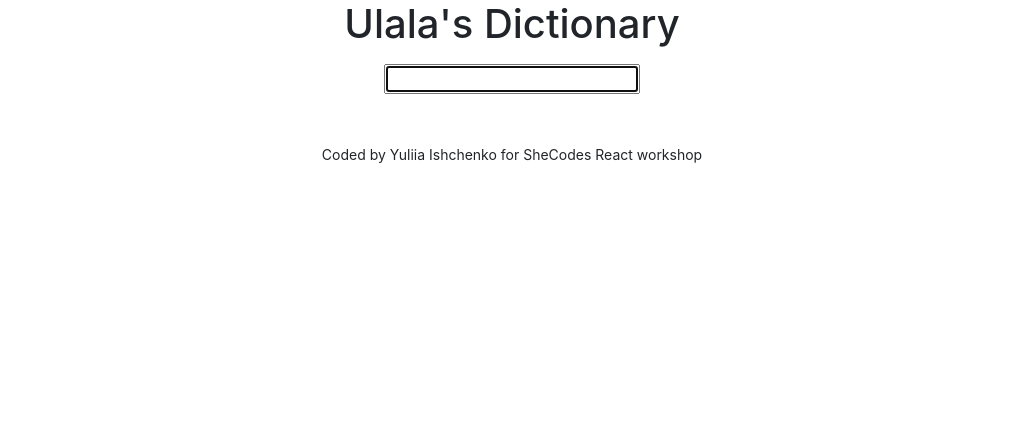
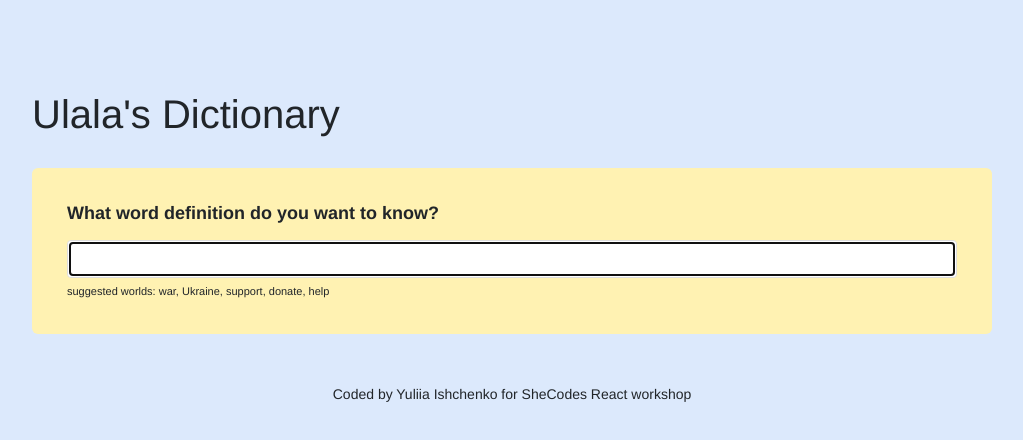
Before and after one commit to umouse/dictionary-app, a React (Create React App) app: page / in a window 1280 px wide. Shown: the top 440 px of the page, without its empty margins (128-1151 px from the left). Built offline with nearby package versions, Linux system fonts and the light colour scheme.

Commit message:
Add styling

```diff
--- a/src/App.css
+++ b/src/App.css
@@ -1,3 +1,23 @@
+
+body{
+  background: #dce9fc;
+  font-family: "Cerebri-Sans",Helvetica,Arial,sans-serif;
+}
+
 .App {
+  padding: 60px 0 100px;
+  max-width: 960px;
+  margin: 0 auto;
+}
+
+a{
+  color: #dce9fc;
+}
+
+.App-header{
+  margin: 30px 0;
+}
+.App-footer{
   text-align: center;
+  margin: 30px 0;
 }
--- /dev/null
+++ b/src/Dictionary.css
@@ -0,0 +1,22 @@
+.Dictionary h1{
+    font-size: 18px;
+    font-weight: bold;
+    margin-bottom: 15px;
+}
+.Dictionary section{
+    background: #fff2b2;
+    padding: 35px;
+    border-radius: 6px;
+    margin: 20px 0;
+}
+.Dictionary input{
+    width: 100%;
+    border-radius: 4px;
+    padding: 6px 10px;
+    color: #333;
+    border: 1px solid #ddd;
+}
+.Dictionary .hint{
+    font-size: 11px;
+    margin-top: 5px;
+}
--- a/src/Dictionary.js
+++ b/src/Dictionary.js
@@ -1,3 +1,4 @@
+import"./Dictionary.css"
 import React, {useState} from "react";
 import Results from './Results';
 import axios from "axios";
@@ -20,11 +21,16 @@ export default function Dictonary() {
     }
 
     return(
-        <div className="dictionary mt-3">
+        <div className="Dictionary mt-3">
+            <section>
+                <h1>What word definition do you want to know?</h1>
             <form onSubmit={search}>
                 <input type="search" autoFocus={true} onChange={handleWordChange}></input>
             </form>
+            <div className="hint">suggested worlds: war, Ukraine, support, donate, help </div>
+            </section>
             < Results  results={results}/>
+
         </div>
     );
 }
--- /dev/null
+++ b/src/Meaning.css
@@ -0,0 +1,10 @@
+.Meaning h3 {
+    font-size: 24px;
+    line-height: 1.5;
+    font-weight: bold;
+}
+
+.Meaning .example {
+    color: #70757a;
+    font-style: italic;
+}
--- a/src/Meaning.js
+++ b/src/Meaning.js
@@ -1,3 +1,4 @@
+import "./Meaning.css"
 import React from "react";
 import Synonyms from "./Synonyms";
 
@@ -11,9 +12,9 @@ export default function Meaning(props){
                 return(
                     <div key={index}>
                         <p>
-                            {definition.definition}
+                            <strong>Definition:</strong> {definition.definition}
                             <br />
-                            <em>{definition.example}</em>
+                            <strong>Example:</strong> <em>{definition.example}</em>
                             <Synonyms synonyms={definition.synonyms} />
                         </p>
                     </div>
--- /dev/null
+++ b/src/Phonetic.css
@@ -0,0 +1,24 @@
+.Phonetic {
+    margin: 20px 0;
+}
+
+.Phonetic a {
+    border:  1px solid #ddd;
+    text-decoration: none;
+    padding: 10px 15px;
+    font-size: 15px;
+    margin-right: 10px;
+    font-weight: bold;
+    border-radius: 25px;
+    transition: all 150ms ease-in-out;
+}
+
+.Phonetic a:hover {
+    background: white;
+    color: black;
+}
+.Phonetic .text{
+    margin-top: 10px;
+    opacity: 0.5;
+    font-weight: bold;
+}
--- a/src/Phonetic.js
+++ b/src/Phonetic.js
@@ -1,13 +1,15 @@
+import "./Phonetic.css";
 import React from "react";
+
 
 export default function Phonetic(props){
     return (
-        <div className="Phonetic">
-            <a href={props.phonetic.audio} target="_blank" rel="noreferrer">
+        <div className="Phonetic mb-3">
+            <a href={props.phonetic.audio} target="_blank" rel="noreferrer" >
                 Listen
             </a>
             <br />
-            {props.phonetic.text}
+            <span className="text mt-3">{props.phonetic.text}</span>
         </div>
     );
 }
--- /dev/null
+++ b/src/Results.css
@@ -0,0 +1,5 @@
+.Results h2 {
+    font-size: 36px;
+    font-weight: bold;
+    line-height: 1.5;
+}
--- a/src/Results.js
+++ b/src/Results.js
@@ -1,11 +1,14 @@
+import "./Results.css"
 import React  from "react";
 import Meaning from './Meaning';
 import Phonetic from './Phonetic';
+
 
 export default function Results(props){
     if(props.results){
         return(
             <div className="Results mt-3">
+                <section>
                 <h2>{props.results.word}</h2>
                  {props.results.phonetics.map(function(phonetic, index){
                     return (
@@ -14,11 +17,12 @@ export default function Results(props){
                         </div>
                     );
                 })}
+                </section>
                 {props.results.meanings.map(function(meaning, index){
                     return (
-                        <div key={index}>
+                        <section key={index}>
                         <Meaning meaning={meaning} />
-                        </div>
+                        </section>
                     );
                 })}
             </div>
--- /dev/null
+++ b/src/Synonyms.css
@@ -0,0 +1,10 @@
+.Synonyms {
+    margin:15px 0 0;
+    padding: 0;
+}
+.Synonyms li {
+    font-size: 13px;
+    display: inline-block;
+    padding-right: 10px;
+    line-height: 1;
+}
--- a/src/Synonyms.js
+++ b/src/Synonyms.js
@@ -1,3 +1,4 @@
+import "./Synonyms.css"
 import React  from "react";
 
 
@@ -6,7 +7,7 @@ export default function Synonyms(props){
         return(
             <ul className="Synonyms">
                 {props.synonyms.map(function(synonym, index) {
-                    return <li key={index}>{synonym}</li>;
+                    return <p className="btn-primary" key={index}>{synonym}</p>;
                 })}
             </ul>
         );
```
